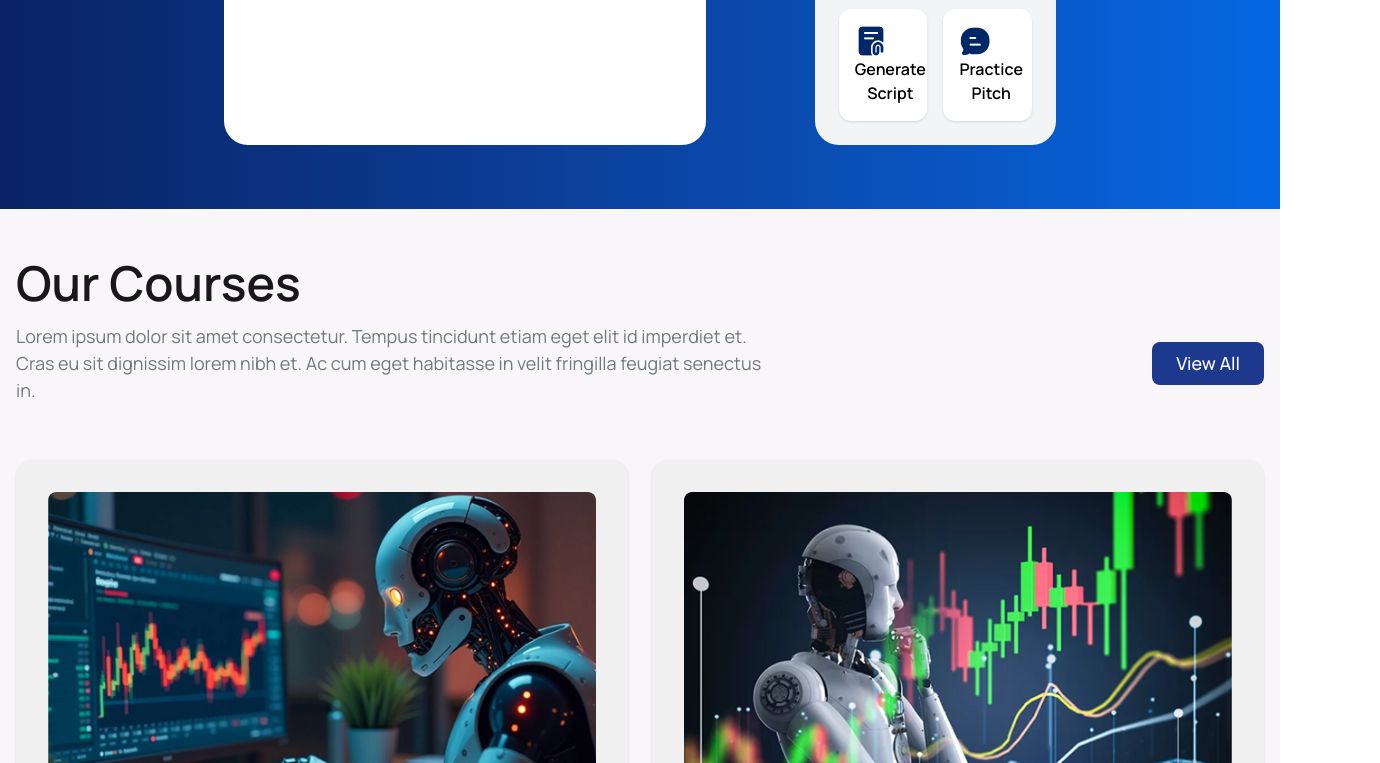
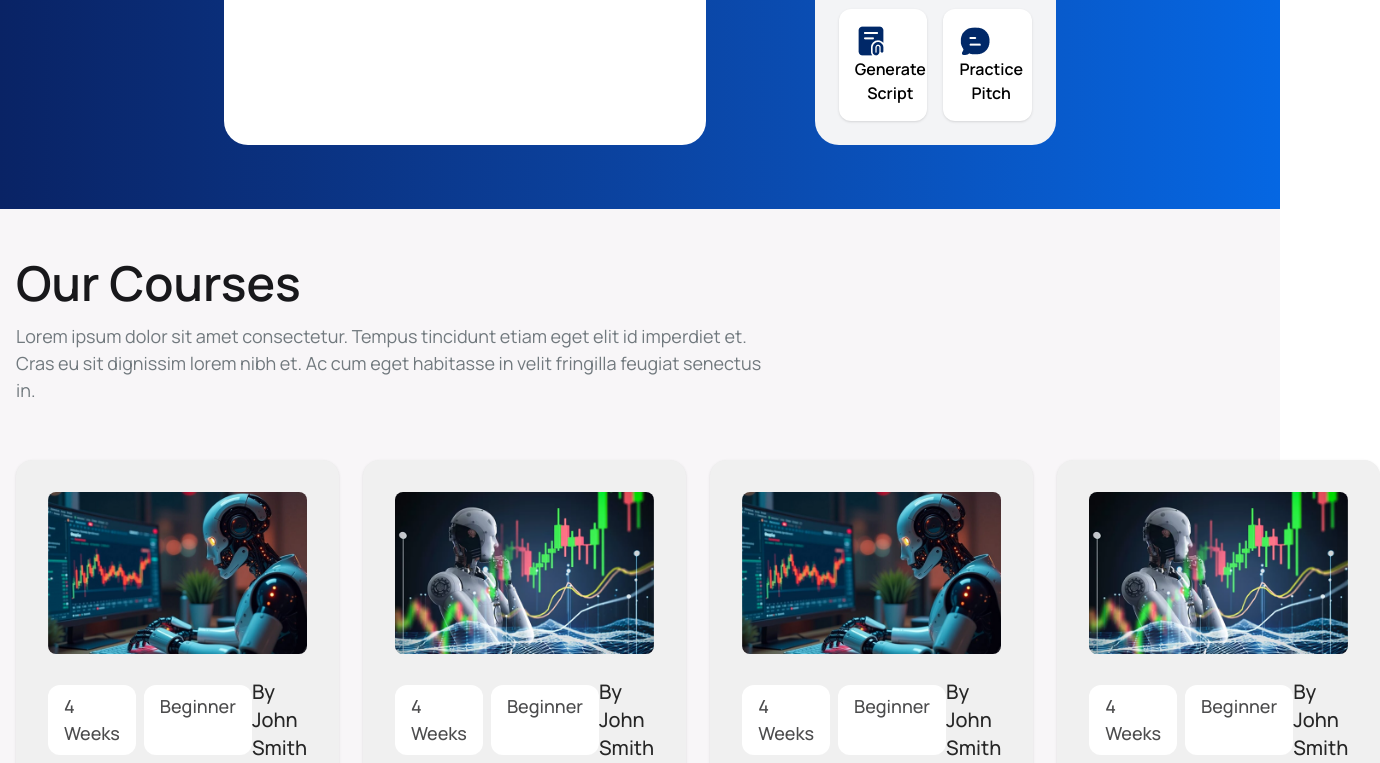
Before and after one commit to Jahiduiuius/AI-powered-web-application-update, a plain HTML site: page index.html in a window 1280 px wide. Both pictures are taken after a click on the button "View All". Shown: the part 1833-2596 px from the top of the page, 1380 px wide, since content can reach past the window. Drawn offline with nearby package versions, Linux system fonts and the light colour scheme.

Commit message:
dynamic card section

```diff
--- /dev/null
+++ b/card.js
@@ -0,0 +1,40 @@
+const viewAllBtn = document.getElementById("viewAllBtn");
+const cardContainer = document.getElementById("cardContainer");
+
+viewAllBtn.addEventListener("click", () => {
+  // Extra cards to add
+  const extraCards = [
+    { title: "Mobile App Fundamentals", img: "Assets/card1.png", desc: " Learn the fundamentals of web design, including HTML, CSS, and responsive design principles. Develop the skills to create visually appealing and user-friendly websites." },
+    { title: "Graphics Design Fundamentals", img: "Assets/card2.png", desc: " Learn the fundamentals of web design, including HTML, CSS, and responsive design principles. Develop the skills to create visually appealing and user-friendly websites." },
+    // { title: "Digital Marketing Fundamentals", img: "Assets/card1.png", desc: " Learn the fundamentals of web design, including HTML, CSS, and responsive design principles. Develop the skills to create visually appealing and user-friendly websites." }
+  ];
+
+  // Create and add new cards
+  extraCards.forEach(card => {
+    const cardHTML = `
+      <div class="bg-[#f0f0f0] rounded-2xl p-8 shadow-sm w-full lg:w-1/2">
+        <img
+          src="${card.img}"
+          alt="Course"
+          class="rounded-lg w-full object-cover mb-4"
+        />
+        <div class="flex justify-between items-center my-6">
+          <div class="flex gap-2">
+            <span class="bg-white text-[#4C4C4D] text-[18px] font-medium px-4 py-2 rounded-xl">4 Weeks</span>
+            <span class="bg-white text-[#4C4C4D] text-[18px] font-medium px-4 py-2 rounded-xl">Beginner</span>
+          </div>
+          <p class="text-xl font-medium text-[#262626]">By John Smith</p>
+        </div>
+        <h3 class="text-2xl font-semibold">${card.title}</h3>
+        <p class="text-[18px] text-[#4C4C4D] my-4">
+        ${card.desc}
+        </p>
+        <a href="#" class="inline-block w-full text-center bg-blue-900 text-white py-5 rounded-lg font-medium text-[18px]">Get it Now</a>
+      </div>
+    `;
+    cardContainer.innerHTML += cardHTML;
+  });
+
+  // Hide button
+  viewAllBtn.style.display = "none";
+});
--- a/index.html
+++ b/index.html
@@ -302,6 +302,7 @@
 
 
    <!-- Card Start -->
+
 <section class="max-w-[1442px] mx-auto py-[50px] px-4">
   <div>
     <h2 class="text-5xl font-semibold">Our Courses</h2>
@@ -310,7 +311,7 @@
         Lorem ipsum dolor sit amet consectetur. Tempus tincidunt etiam eget elit id imperdiet et.<br />
         Cras eu sit dignissim lorem nibh et. Ac cum eget habitasse in velit fringilla feugiat senectus in.
       </p>
-        <button
+      <button id="viewAllBtn"
         type="submit"
         class="bg-blue-900 flex gap-2 text-white px-6 py-2 rounded-lg"
       >
@@ -320,7 +321,7 @@
   </div>
 
   <!-- Cards -->
-    <div id="card" class="flex flex-col lg:flex-row gap-6 ">
+  <div id="cardContainer" class="flex flex-col lg:flex-row gap-6 ">
     <!-- Card 1 -->
     <div class="bg-[#f0f0f0] rounded-2xl p-8 shadow-sm w-full lg:w-1/2">
       <img
@@ -364,6 +365,7 @@
     </div>
   </div>
 </section>
+
   <!-- Card End -->
 
   <!-- fAQ SECTION START -->
@@ -562,5 +564,6 @@
   </div>
 </div>
         <script src="aicoach.js"></script>
+        <script src="card.js"></script>
     </body>
     </html>
```
Lines whose indentation alone changed are shown as unchanged.
